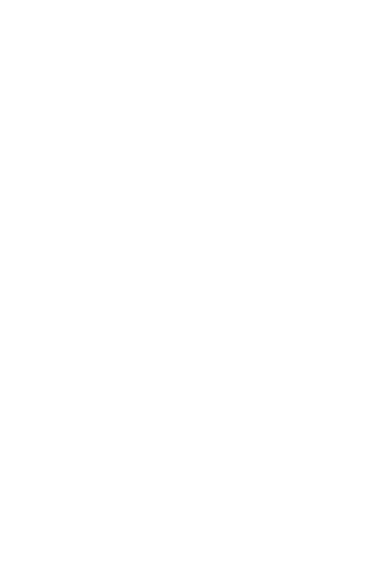
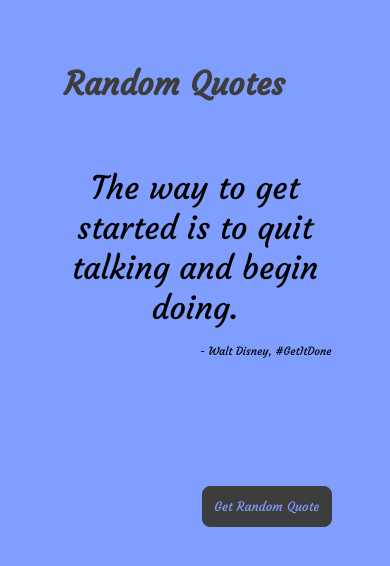
Before and after one commit to ShubhangKolisetty/Random-Quote-Generator, a plain HTML site: page index.html in a window 390 px wide. Drawn offline with Linux system fonts and the light colour scheme.

Commit message:
final files

```diff
--- a/index.html
+++ b/index.html
@@ -4,6 +4,38 @@
     <title>Random Quote Generator</title>
     <meta charset="utf-8" />
     <meta name="viewport" content="width=device-width, initial-scale=1" />
+
+    <link rel="preconnect" href="https://fonts.googleapis.com" />
+    <link rel="preconnect" href="https://fonts.gstatic.com" crossorigin />
+    <link
+      href="https://fonts.googleapis.com/css2?family=Courgette&display=swap"
+      rel="stylesheet"
+    />
+
+    <link href="styles.css" rel="stylesheet" />
   </head>
-  <body></body>
+
+  <body>
+    <header>
+      <h1 class="heading">Random Quotes</h1>
+    </header>
+
+    <div class="container">
+      <p class="quote">Imagination is more important than knowledge</p>
+      <p class="source">
+        Albert Einstein
+        <span class="citation">German Physicist</span>
+        <span class="year">1920</span>
+        <span class="tag">#Aim</span>
+      </p>
+    </div>
+
+    <div class="btn">
+      <button type="button" class="random-btn" id="random-btn">
+        Get Random Quote
+      </button>
+    </div>
+
+    <script src="script.js"></script>
+  </body>
 </html>
--- a/script.js
+++ b/script.js
@@ -0,0 +1,96 @@
+/***
+ * `quotes` array
+ ***/
+
+const quotes = [
+  {
+    quote:
+      "The greatest glory in living lies not in never falling, but in rising every time we fall.",
+    name: "Nelson Mandela",
+    tag: "Rise",
+  },
+  {
+    quote: "The way to get started is to quit talking and begin doing.",
+    name: "Walt Disney",
+    tag: "GetItDone",
+  },
+  {
+    quote: "Imagination is more important than knowledge.",
+    name: "Albert Einstein",
+    citation: "German Physicist",
+    year: 1920,
+    tag: "Dream",
+  },
+  {
+    quote:
+      "The best and most beautiful things in the world cannot be seen or even touched — they must be felt with the heart.",
+    name: "Helen Keller",
+    tag: "Love",
+  },
+  {
+    quote:
+      "If you set your goals ridiculously high and it's a failure, you will fail above everyone else's success.",
+    name: "James Cameron",
+    tag: "LetItGo",
+  },
+];
+
+/***
+ * `getRandomQuote` function
+ ***/
+
+function getRandomQuote() {
+  let randomNumber = Math.floor(Math.random() * quotes.length);
+  let randomQuote = quotes[randomNumber];
+  return randomQuote;
+}
+
+/***
+ * `randomColor` function
+ ***/
+
+function getBackgroundColor() {
+  let randomColor = "#" + Math.floor(Math.random() * 16777215).toString(16);
+  return randomColor;
+}
+
+/***
+ * `printQuote` function
+ ***/
+
+function printQuote() {
+  let quoteRandom = getRandomQuote();
+  let quoteStorage = `<p class="quote">${quoteRandom.quote}</p>`;
+  quoteStorage += `<p class="source">- ${quoteRandom.name}`;
+  if (
+    quoteRandom.hasOwnProperty("citation") ||
+    quoteRandom.hasOwnProperty("year")
+  ) {
+    quoteStorage += `<span class="citation">, ${quoteRandom.citation}</span> <span class="year">, ${quoteRandom.year}</span>`;
+  }
+
+  quoteStorage += `<span class="tag">, #${quoteRandom.tag}</span></p>`;
+  document.querySelector(".container").innerHTML = quoteStorage;
+  let color = getBackgroundColor();
+  document.querySelector("body").style.backgroundColor = color;
+  document.getElementById("random-btn").style.color = color;
+}
+
+printQuote();
+
+/***
+ * `timing` function
+ ***/
+
+// setInterval(function () {
+//   printQuote();
+// }, 10000);
+
+/***
+ * click event listener for the print quote button
+ * DO NOT CHANGE THE CODE BELOW!!
+ ***/
+
+document
+  .getElementById("random-btn")
+  .addEventListener("click", printQuote, false);
--- a/styles.css
+++ b/styles.css
@@ -3,3 +3,126 @@
   margin: 0;
   padding: 0;
 }
+
+body {
+  font-family: "Courgette", cursive;
+  background-color: rgb(7, 231, 7);
+  font-size: 62.5%;
+}
+
+.heading {
+  font-size: 4rem;
+  color: rgb(61, 61, 61);
+}
+
+header {
+  margin: 7rem 12rem;
+}
+
+.btn {
+  text-align: right;
+
+  /*
+; */
+}
+
+.random-btn {
+  padding: 1.5rem 4rem;
+  margin-top: 8rem;
+  border-radius: 0.5rem;
+  border: 1px solid rgb(61, 61, 61);
+  background-color: rgb(61, 61, 61);
+  color: rgb(7, 231, 7);
+  font-family: "Courgette", cursive;
+  font-size: 0.9rem;
+  cursor: pointer;
+}
+
+.container,
+.btn {
+  width: 70%;
+  margin: 0 auto;
+}
+
+.quote {
+  font-size: 3rem;
+  color: #000;
+  margin-bottom: 0.5rem;
+}
+
+.source,
+.citation,
+.year,
+.tag {
+  font-size: 1rem;
+  text-align: right;
+}
+
+@media (max-width: 668px) {
+  header {
+    margin: 4rem;
+  }
+
+  .heading {
+    font-size: 2rem;
+  }
+
+  .quote {
+    text-align: center;
+    font-size: 2rem;
+  }
+  .source,
+  .citation,
+  .year,
+  .tag {
+    margin-top: 1rem;
+    font-size: 0.7rem;
+    text-align: right;
+  }
+  .btn {
+    text-align: right;
+  }
+
+  .random-btn {
+    padding: 0.7rem;
+    font-size: 0.8rem;
+  }
+}
+
+/***
+ * Media queries
+ ***/
+
+@media (max-width: 320px) {
+  header {
+    width: 70%;
+    margin: 0 auto;
+  }
+  .heading {
+    font-size: 1rem;
+    margin: 2rem auto;
+  }
+
+  .quote {
+    text-align: center;
+    font-size: 1rem;
+  }
+
+  .source,
+  .citation,
+  .year,
+  .tag {
+    margin-top: 2rem;
+    font-size: 0.7rem;
+    text-align: center;
+  }
+
+  .btn {
+    text-align: center;
+  }
+
+  .random-btn {
+    padding: 0.5rem;
+    font-size: 0.8rem;
+  }
+}
```
